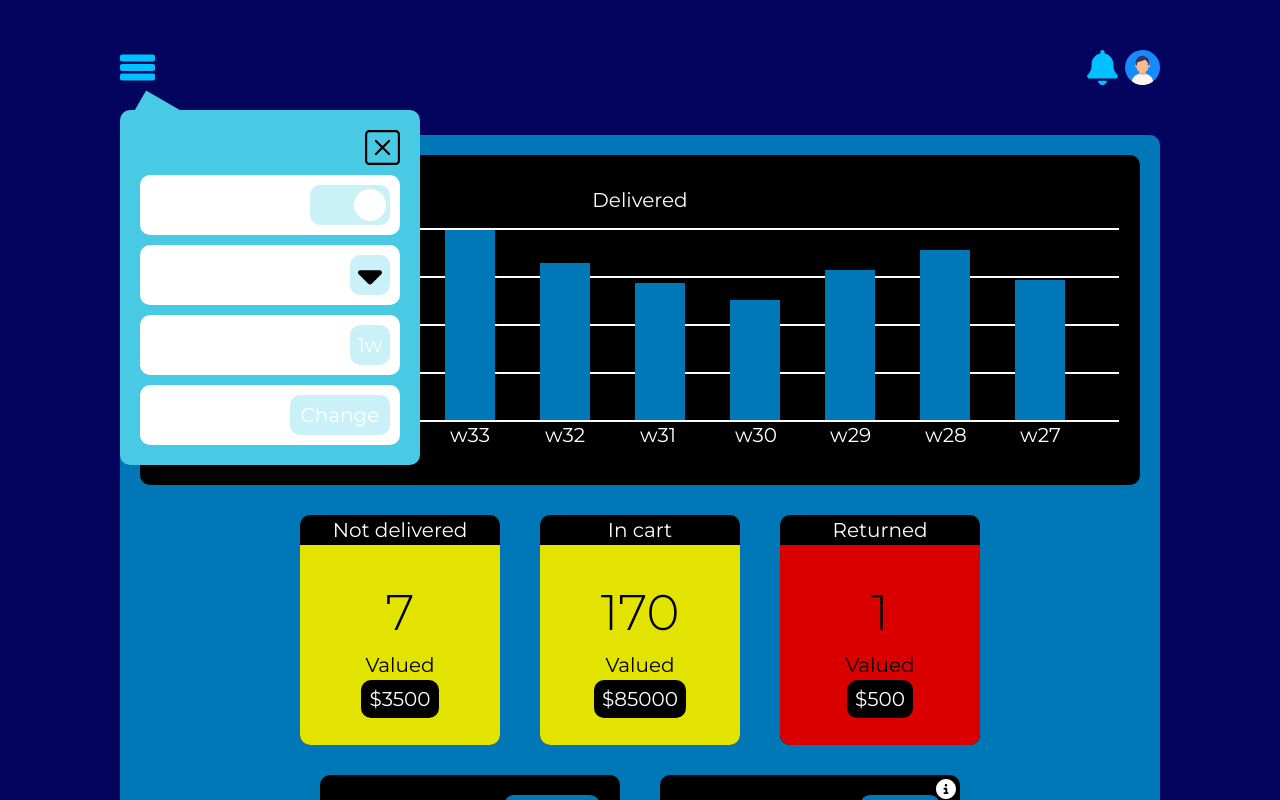
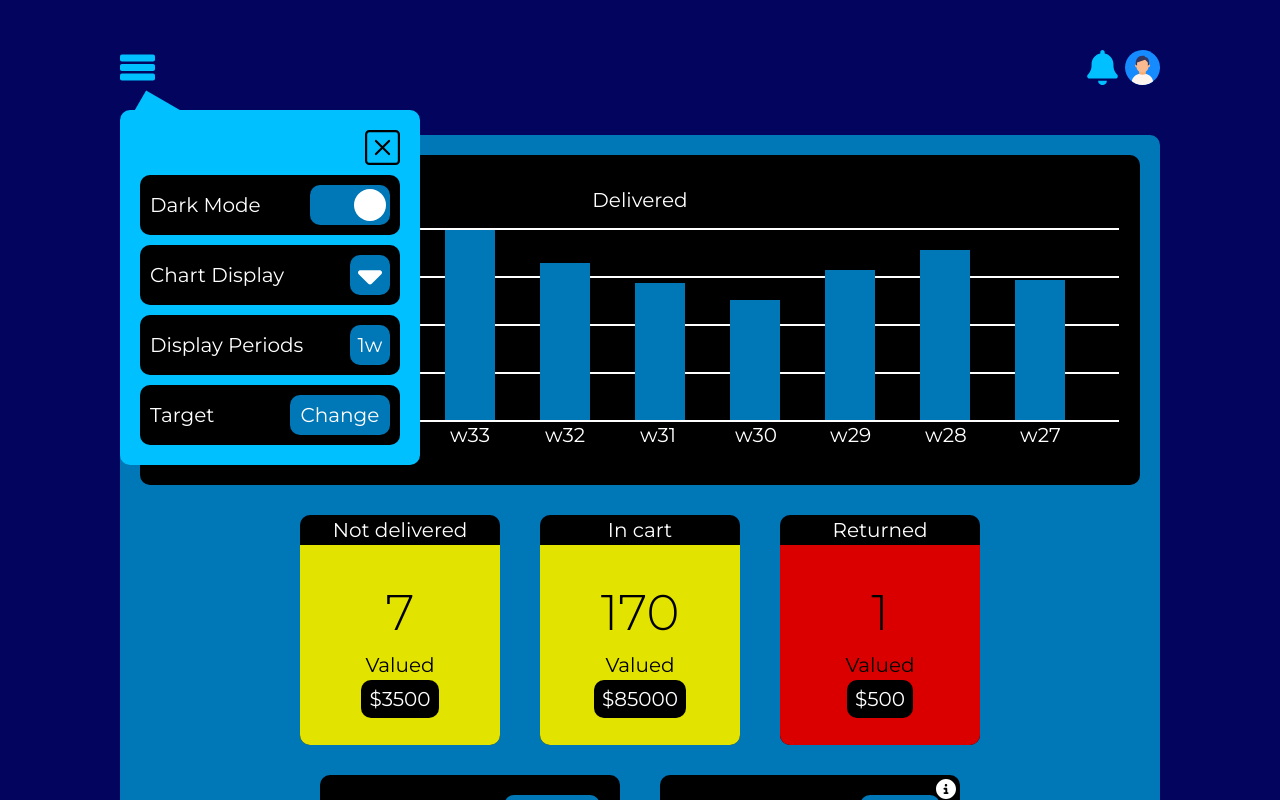
Before and after one commit to lazarevkristijan/sales-dashboard, a React (Vite) app: page / in a window 1280 px wide. Both pictures are taken after a click on the picture 137 px from the left and 67 px from the top of the page. Shown: the top 800 px of the page. Built offline with nearby package versions, Linux system fonts and the light colour scheme.

Commit message:
all components darkMode

```diff
--- a/components/ChartDisplayMenu.tsx
+++ b/components/ChartDisplayMenu.tsx
@@ -1,9 +1,16 @@
 import { PanelButton } from "."
 import { displayChartsOptions } from "../constants"
+import { useContext } from "react"
+import { DarkMode } from "./ContDarkMode"
 
 const ChartDisplayMenu = () => {
+  const isDarkMode = useContext(DarkMode)
   return (
-    <div className="absolute light-blue1 left-0 sm:left-[300px] top-[355px] sm:top-0 rou smText border-black border-[1px]">
+    <div
+      className={`absolute ${
+        isDarkMode ? "dark-blue3" : "light-blue1"
+      } left-0 sm:left-[300px] top-[355px] sm:top-0 rou smText border-black border-[1px]`}
+    >
       <div className="m-[10px] w-[200px]">
         {displayChartsOptions.map((option, index) => (
           <PanelButton
--- a/components/CustomPeriodMenu.tsx
+++ b/components/CustomPeriodMenu.tsx
@@ -1,5 +1,6 @@
-import { useState } from "react"
+import { useState, useContext } from "react"
 import { PanelButton } from "."
+import { DarkMode } from "./ContDarkMode"
 
 const CustomPeriodMenu = () => {
   const [fromDate, setFromDate] = useState("2023-09-05")
@@ -13,32 +14,46 @@ const CustomPeriodMenu = () => {
     setToDate(e.target.value)
   }
 
+  const isDarkMode = useContext(DarkMode)
+
   return (
-    <div className="absolute light-blue1 left-0 sm:left-[300px] top-[355px] sm:top-0 rou smText border-black border-[1px]">
+    <div
+      className={`absolute ${
+        isDarkMode ? "dark-blue3" : "light-blue1"
+      } left-0 sm:left-[300px] top-[355px] sm:top-0 rou smText border-black border-[1px]`}
+    >
       <div className="m-[10px] w-[300px]">
         <PanelButton
           title="From Date"
           iconWidth="150"
+          color={`${isDarkMode ? "dark-blue1" : "light-blue3"}`}
         >
           <input
             type="date"
             value={fromDate}
             onChange={handleFromChange}
+            className={`${isDarkMode ? "dark-blue3" : "light-blue1"}`}
           />
         </PanelButton>
 
         <PanelButton
           title="To Date"
           iconWidth="150"
+          color={`${isDarkMode ? "dark-blue1" : "light-blue3"}`}
         >
           <input
             type="date"
             value={toDate}
             onChange={handleToChange}
+            className={`${isDarkMode ? "dark-blue3" : "light-blue1"}`}
           />
         </PanelButton>
 
-        <div className="p-[20px] light-blue3 flex justify-center items-center rou mb-[10px] hover:cursor-pointer">
+        <div
+          className={`${
+            isDarkMode ? "dark-blue1" : "light-blue3"
+          } p-[20px] flex justify-center items-center rou mb-[10px] hover:cursor-pointer`}
+        >
           <p className="">Set Custom Period</p>
         </div>
       </div>
--- a/components/DisplayPeriodsMenu.tsx
+++ b/components/DisplayPeriodsMenu.tsx
@@ -1,6 +1,7 @@
-import { useState } from "react"
+import { useState, useContext } from "react"
 import { CustomPeriodMenu, PanelButton } from "."
 import { displayPeriodsOptions } from "../constants"
+import { DarkMode } from "./ContDarkMode"
 
 const DisplayPeriodsMenu = () => {
   const [isCustomMenu, setIsCustomMenu] = useState(false)
@@ -9,8 +10,13 @@ const DisplayPeriodsMenu = () => {
     setIsCustomMenu(true)
   }
 
+  const isDarkMode = useContext(DarkMode)
   return (
-    <div className="absolute light-blue1 left-0 sm:left-[300px] top-[355px] sm:top-0 rou smText border-black border-[1px]">
+    <div
+      className={`absolute ${
+        isDarkMode ? "dark-blue3" : "light-blue1"
+      } left-0 sm:left-[300px] top-[355px] sm:top-0 rou smText border-black border-[1px]`}
+    >
       {displayPeriodsOptions.map((option, index) => (
         <div
           key={index}
@@ -19,6 +25,7 @@ const DisplayPeriodsMenu = () => {
           <PanelButton
             title={`${option.title}`}
             onClick={handleCustomMenu}
+            color={`${isDarkMode ? "dark-blue1" : "light-blue3"}`}
           >
             <span className="mx-auto">{`${option.label}`}</span>
           </PanelButton>
--- a/components/DropDownButton.tsx
+++ b/components/DropDownButton.tsx
@@ -6,9 +6,7 @@ const DropDownButton = () => {
   return (
     <span className={`${isDarkMode ? "bg-[#000]" : "bg-[#fff]"}  ml-2 rou`}>
       <img
-        src={`${
-          isDarkMode ? "dark-drop-down-icon" : "light-drop-down-icon"
-        }.svg`}
+        src={`${isDarkMode ? "dark" : "light"}-drop-down-icon.svg`}
         alt="Drop down icon"
         className="w-[30px] h-[30px] inline"
       />
--- a/components/Notification.tsx
+++ b/components/Notification.tsx
@@ -1,11 +1,19 @@
+import { useContext } from "react"
+import { DarkMode } from "./ContDarkMode"
+
 const Notification = ({ evaluation }: { evaluation: boolean }) => {
+  const isDarkMode = useContext(DarkMode)
   return (
     <div
-      className={`${
-        evaluation ? "light-success" : "light-danger"
-      } rou flex justify-between mb-[20px] p-[20px] smText`}
+      className={`
+      ${isDarkMode && evaluation && "dark-success"}
+      ${isDarkMode && !evaluation && "dark-danger"}
+      ${!isDarkMode && evaluation && "light-success"}
+      ${!isDarkMode && !evaluation && "light-danger"}
+
+     rou flex justify-between mb-[20px] p-[20px] smText`}
     >
-      <div className="bg-[#fff] p-[10px] rou mr-[10px] w-1/3 my-auto">
+      <div className="bg-black p-[10px] rou mr-[10px] w-1/3 my-auto">
         <img
           src="phone.svg"
           alt="phone"
--- a/components/NotificationPanel.tsx
+++ b/components/NotificationPanel.tsx
@@ -1,15 +1,22 @@
 import { Notification } from "."
 import { topDropDownStyles } from "../constants"
+import { useContext } from "react"
+import { DarkMode } from "./ContDarkMode"
 
 const NotificationPanel = () => {
+  const isDarkMode = useContext(DarkMode)
   return (
-    <div className={`${topDropDownStyles} pb-0 max-w-[300px] right-[20px]`}>
+    <div
+      className={`${topDropDownStyles} ${
+        isDarkMode ? "dark-blue1" : "light-blue3"
+      } pb-0 max-w-[300px] right-[20px]`}
+    >
       <div
         className=" w-0 h-0 absolute -top-[20px] right-[7.5px]"
         style={{
           borderLeft: "30px solid transparent",
           borderRight: "30px solid transparent",
-          borderBottom: "30px solid #48CAE4",
+          borderBottom: `30px solid ${isDarkMode ? "#00C0FF" : "#48CAE4"}`,
         }}
       ></div>
       <Notification evaluation={true} />
--- a/components/PanelButton.tsx
+++ b/components/PanelButton.tsx
@@ -1,10 +1,10 @@
-import { useState } from "react"
+import { useState, useContext } from "react"
+import { DarkMode } from "./ContDarkMode"
 
 const PanelButton = ({
   title,
   iconWidth = "40",
   children,
-  active,
   color = "light-blue3",
   onClick,
 }: {
@@ -21,18 +21,24 @@ const PanelButton = ({
     setIsHovered(!isHovered)
   }
 
+  const isDarkMode = useContext(DarkMode)
+
   return (
     <div
-      className={`${active && `${color}`} ${
-        isHovered && `${color}`
-      } p-[10px] bg-[#fff] flex justify-between items-center rou mb-[10px] hover:cursor-pointer`}
+      className={`
+      ${isDarkMode ? "bg-black" : "bg-white"}
+ ${
+   isHovered && `${color}`
+ } p-[10px] flex justify-between items-center rou mb-[10px] hover:cursor-pointer`}
       onMouseEnter={handleHover}
       onMouseLeave={handleHover}
       onClick={onClick}
     >
       <span>{title}</span>
       <div
-        className={`light-blue1 w-[${iconWidth}px] h-[40px] rou flex items-center p-1`}
+        className={`${
+          isDarkMode ? "dark-blue3" : "light-blue1"
+        } w-[${iconWidth}px] h-[40px] rou flex items-center p-1`}
       >
         {children}
       </div>
--- a/components/RectBtn.tsx
+++ b/components/RectBtn.tsx
@@ -16,9 +16,11 @@ const RectBtn = ({
 
   return (
     <span
-      className={`${
-        isDarkMode ? "dark-blue3" : "light-blue1"
-      } ${color} py-1 px-2 rou min-w-[80px] text-center ${extraStyles}`}
+      className={` ${isDarkMode && color && color} ${
+        isDarkMode && !color && "dark-blue3"
+      } ${!isDarkMode && color && color} ${
+        !isDarkMode && !color && "light-blue1"
+      } py-1 px-2 rou min-w-[80px] text-center ${extraStyles}`}
       onClick={onClick}
     >
       {text}
--- a/components/SidePanel.tsx
+++ b/components/SidePanel.tsx
@@ -33,13 +33,17 @@ const SidePanel = ({ handlePanelClick }: { handlePanelClick: () => void }) => {
   }
 
   return (
-    <div className="light-blue3 p-[20px] pb-[10px] rou absolute z-[1] top-[80px] w-[300px]">
+    <div
+      className={`${
+        isDarkMode ? "dark-blue1" : "light-blue3"
+      } p-[20px] pb-[10px] rou absolute z-[1] top-[80px] w-[300px]`}
+    >
       <div
         className="w-0 h-0 absolute -top-[20px] left-0"
         style={{
           borderLeft: "30px solid transparent",
           borderRight: "30px solid transparent",
-          borderBottom: "30px solid #48CAE4",
+          borderBottom: `30px solid ${isDarkMode ? "#00C0FF" : "#48CAE4"}`,
           rotate: "-15deg",
         }}
       ></div>
@@ -54,7 +58,7 @@ const SidePanel = ({ handlePanelClick }: { handlePanelClick: () => void }) => {
         <PanelButton
           title="Dark Mode"
           iconWidth="80"
-          color="light-blue1"
+          color="dark-blue3"
           // onClick={handleDarkMode}
         >
           <div className="rounded-full bg-[#fff] w-[32.5px] h-[32.5px] ml-auto mr-0"></div>
@@ -72,11 +76,11 @@ const SidePanel = ({ handlePanelClick }: { handlePanelClick: () => void }) => {
 
       <PanelButton
         title="Chart Display"
-        color="light-blue1"
+        color={isDarkMode ? "dark-blue3" : "light-blue1"}
         onClick={handleChartMenu}
       >
         <img
-          src="light-drop-down-icon.svg"
+          src={`${isDarkMode ? "dark" : "light"}-drop-down-icon.svg`}
           alt="Drop down button"
           className="p-1"
         />
@@ -85,7 +89,7 @@ const SidePanel = ({ handlePanelClick }: { handlePanelClick: () => void }) => {
 
       <PanelButton
         title="Display Periods"
-        color="light-blue1"
+        color={isDarkMode ? "dark-blue3" : "light-blue1"}
         onClick={handlePeriodsMenu}
       >
         <span className="mx-auto">1w</span>
@@ -95,7 +99,7 @@ const SidePanel = ({ handlePanelClick }: { handlePanelClick: () => void }) => {
       <PanelButton
         title="Target"
         iconWidth="100"
-        color="light-blue1"
+        color={isDarkMode ? "dark-blue3" : "light-blue1"}
         onClick={handleTargetMenu}
       >
         <span className="mx-auto">Change</span>
--- a/components/Target.tsx
+++ b/components/Target.tsx
@@ -1,6 +1,7 @@
-import { useState } from "react"
+import { useState, useContext } from "react"
 import { RectBtn } from "."
 import { targetMenuMonths } from "../constants"
+import { DarkMode } from "./ContDarkMode"
 
 const Target = () => {
   const [isInput, setIsInput] = useState(false)
@@ -13,9 +14,19 @@ const Target = () => {
     setTarget(e.target.value)
   }
 
+  const isDarkMode = useContext(DarkMode)
+
   return (
-    <div className="absolute w-[350px] light-blue1 left-0 sm:left-[300px] top-[355px] sm:top-0 rou smText border-black border-[1px]">
-      <div className="m-[20px] bg-[#fff] text-center">
+    <div
+      className={`absolute w-[350px] ${
+        isDarkMode ? "dark-blue3" : "light-blue1"
+      } left-0 sm:left-[300px] top-[355px] sm:top-0 rou smText border-black border-[1px]`}
+    >
+      <div
+        className={`m-[20px] ${
+          isDarkMode ? "bg-black" : "bg-white"
+        } text-center`}
+      >
         <p>Monthly target sales</p>
         <div className="flex justify-center items-center mb-[30px]">
           {!isInput && (
@@ -59,7 +70,25 @@ const Target = () => {
               <RectBtn
                 key={index}
                 text={`${period.month} ${period.sales}`}
-                color={`${
+                color={`
+                ${
+                  isDarkMode && period.sales >= Number(target)
+                    ? "dark-success"
+                    : `${
+                        isDarkMode && period.sales <= Number(target)
+                          ? "dark-danger"
+                          : `${
+                              !isDarkMode && period.sales >= Number(target)
+                                ? "light-success"
+                                : `${
+                                    !isDarkMode &&
+                                    period.sales <= Number(target) &&
+                                    "light-danger"
+                                  }`
+                            }`
+                      }`
+                }
+                ${
                   period.sales >= Number(target)
                     ? "light-success"
                     : "light-danger"
```
